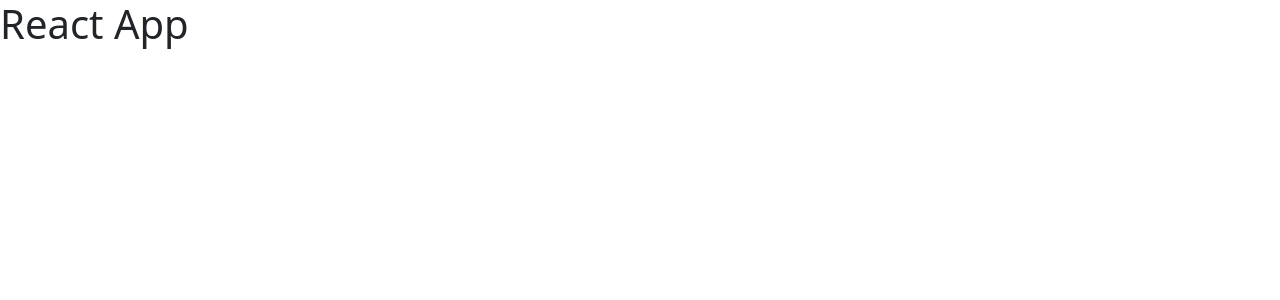
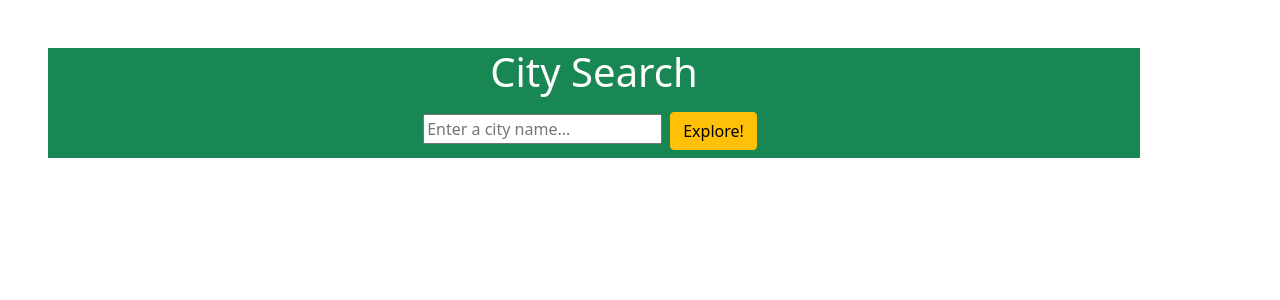
Before and after one commit to idcargill/city-explorer, a React (Create React App) app: page / in a window 1280 px wide. Shown: the top 300 px of the page. Built offline with nearby package versions, Linux system fonts and the light colour scheme.

Commit message:
Step 2. api connected and displayed

```diff
--- a/src/App.js
+++ b/src/App.js
@@ -1,10 +1,11 @@
 import "bootstrap/dist/css/bootstrap.min.css";
 import "./App.css";
+import InputBox from "./components/InputBox";
 
 function App() {
   return (
-    <div>
-      <h1>React App</h1>
+    <div className='container text-center p-4 m-4'>
+      <InputBox />
     </div>
   );
 }
--- /dev/null
+++ b/src/components/InputBox.js
@@ -0,0 +1,64 @@
+import React from "react";
+import Button from "react-bootstrap/Button";
+import Container from "react-bootstrap/Container";
+import axios from "axios";
+
+class InputBox extends React.Component {
+  constructor(props) {
+    super(props);
+    this.state = {
+      city: "",
+      apiData: {},
+    };
+  }
+
+  HandleExplore = async () => {
+    const URL = "https://us1.locationiq.com/v1/search.php";
+    const KEY = process.env.REACT_APP_LOCATION_API_KEY;
+    const FORMAT = "json";
+    const fullSearchURL = `${URL}?key=${KEY}&q=${this.state.city}&format=${FORMAT}`;
+    // console.log(fullSearchURL);
+    const apiData = await axios.get(fullSearchURL);
+    console.log(apiData);
+    this.setState({ apiData: apiData.data[0] });
+  };
+
+  CheckClear = (e) => {
+    !e.target.value ? this.setState({ apiData: {} }) : console.log("");
+  };
+
+  render() {
+    return (
+      <>
+        <Container className='bg-success mp-5 text-white'>
+          <h1>City Search</h1>
+          <input
+            type='text'
+            placeholder='Enter a city name...'
+            onChange={(e) => this.setState({ city: e.target.value })}
+            onKeyUp={this.CheckClear}
+          ></input>
+          <Button
+            type='button'
+            className='m-2'
+            variant='warning'
+            onClick={this.HandleExplore}
+          >
+            Explore!
+          </Button>
+          {this.state.apiData["display_name"] && (
+            <>
+              <Container className='mb-2 bg-dark text-white'>
+                <h3>{this.state.apiData["display_name"]}</h3>
+                <h4>Lat: {this.state.apiData.lat}</h4>
+                <h4>Lat: {this.state.apiData.lon}</h4>
+              </Container>
+            </>
+          )}
+        </Container>
+      </>
+    );
+  }
+}
+
+export default InputBox;
```
Also changed, not shown: 1 other file (tests, documents, lock files or other folders).
